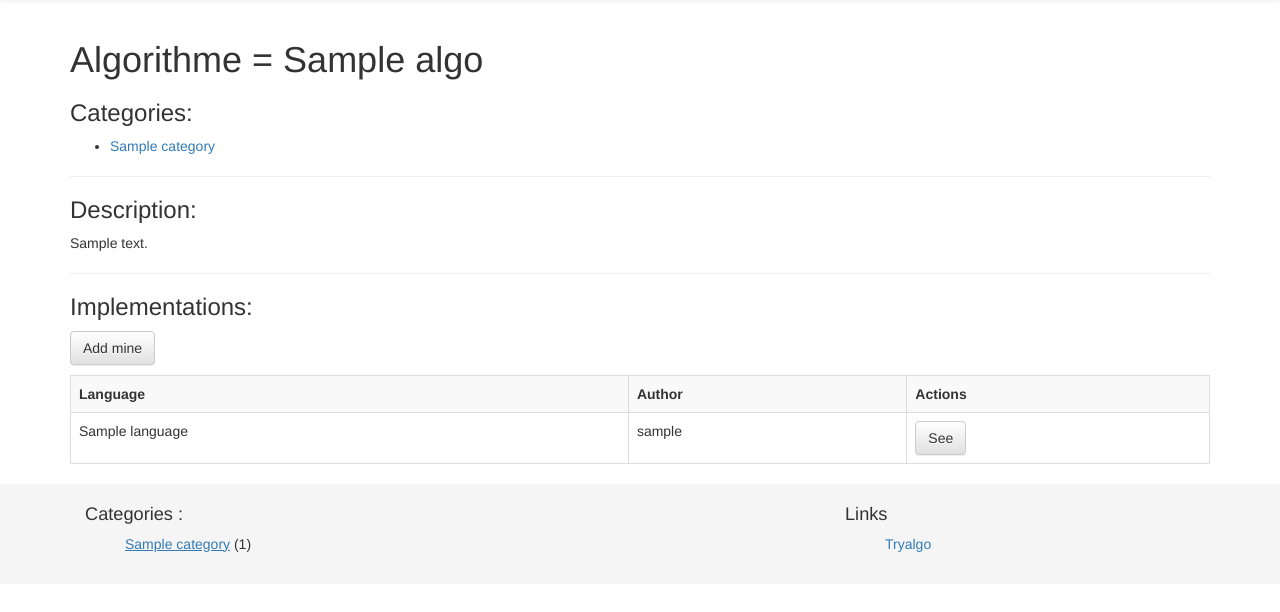
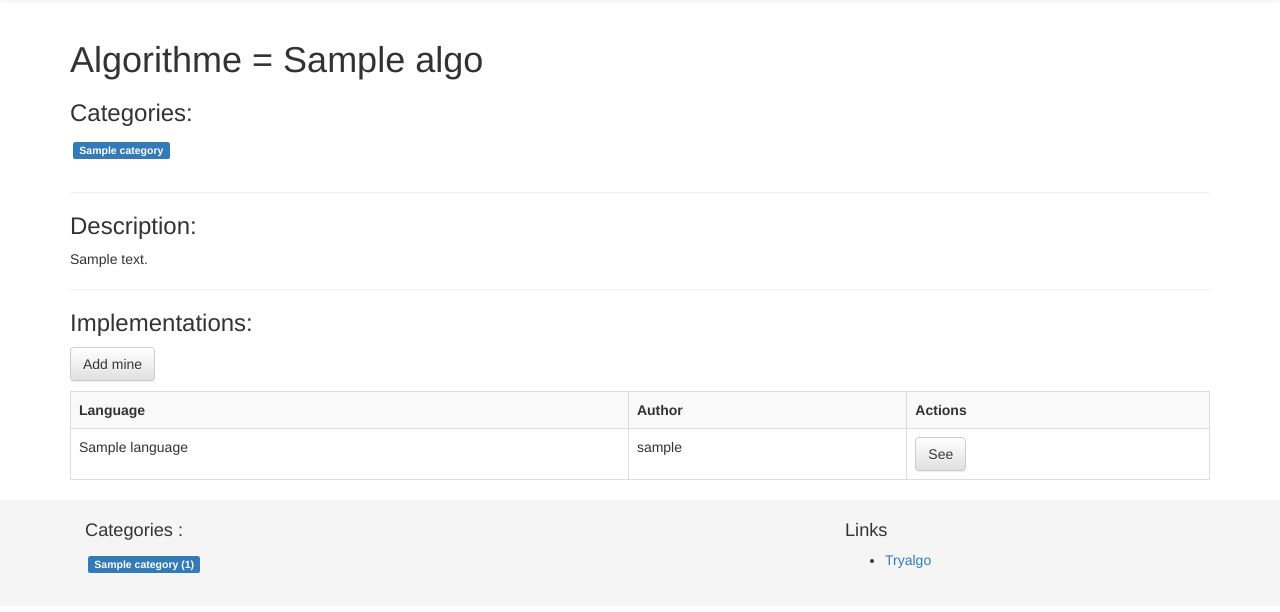
Before and after one commit to jilljenn/algopedia, a Django app: page /algo/1 in a window 1280 px wide. Shown: the part 51-663 px from the top of the page. Run offline with Django 3.2, Linux system fonts and the light colour scheme; tables that the repository leaves empty hold one stand-in row (values such as "Sample post"); some libraries are stand-ins or nearby versions.

Commit message:
Add label to categories

```diff
--- a/web/algopedia/static/algopedia/css/style.css
+++ b/web/algopedia/static/algopedia/css/style.css
@@ -2,12 +2,6 @@
   width: 100%;
   background-color: #f5f5f5;
   padding-bottom: 20px;
-}
-.footer ul {
-  list-style: none;
-}
-.footer li {
-  display: inline;
 }
 .footer h3 {
   font-size: 1.3em;
@@ -15,3 +9,12 @@
 .footer .active {
   text-decoration: underline;
 }
+ul.categories {
+  display: inline-block;
+  list-style: none;
+  padding: 0;
+}
+ul.categories li {
+  display: inline-block;
+  margin: 3px 3px;
+}
--- a/web/algopedia/templates/algopedia/algo_detail.html
+++ b/web/algopedia/templates/algopedia/algo_detail.html
@@ -4,9 +4,9 @@
 <h1>Algorithme = {{ object.name }}</h1>
 
 <h3>Categories:</h3>
-<ul>
+<ul class="categories">
 {% for cat in object.category.all %}
-    <li><a href="{% url 'algopedia:category-detail' cat.pk %}">{{ cat.name }}</a></li>
+    <li><a href="{% url 'algopedia:category-detail' cat.pk %}" class="label label-primary">{{ cat.name }}</a></li>
 {% endfor %}
 </ul>
 
--- a/web/algopedia/templates/algopedia/algo_list.html
+++ b/web/algopedia/templates/algopedia/algo_list.html
@@ -7,9 +7,9 @@
     <li>
         <a href="{% url 'algopedia:algo-detail' object.pk %}">{{ object.name }}</a>
         Categories :
-        <ul>
+        <ul class="categories">
         {% for category in object.category.all %}
-          <li><a href="{% url 'algopedia:category-detail' category.pk %}">{{ category.name}}</a></li>
+          <li><a href="{% url 'algopedia:category-detail' category.pk %}" class="label label-primary">{{ category.name}}</a></li>
         {% endfor %}
         </ul>
     </li>
--- a/web/algopedia/templates/algopedia/base.html
+++ b/web/algopedia/templates/algopedia/base.html
@@ -63,9 +63,9 @@
     <div class="container">
         <div class="col-xs-12 col-md-8">
             <h3>Categories :</h3>
-            <ul>
+            <ul class="categories">
             {% for cat in categories %}
-                <li><a href="{% url 'algopedia:category-detail' cat.pk %}"{% if cat.pk in categories_current %} class="active"{% endif %}>{{ cat.name }}</a> ({{ cat.num }})</li>
+                <li><a href="{% url 'algopedia:category-detail' cat.pk %}" class="label {% if cat.pk in categories_current %}label-primary{% else %}label-default{% endif %}">{{ cat.name }} ({{ cat.num }})</a></li>
             {% endfor %}
             </ul>
         </div>
```
